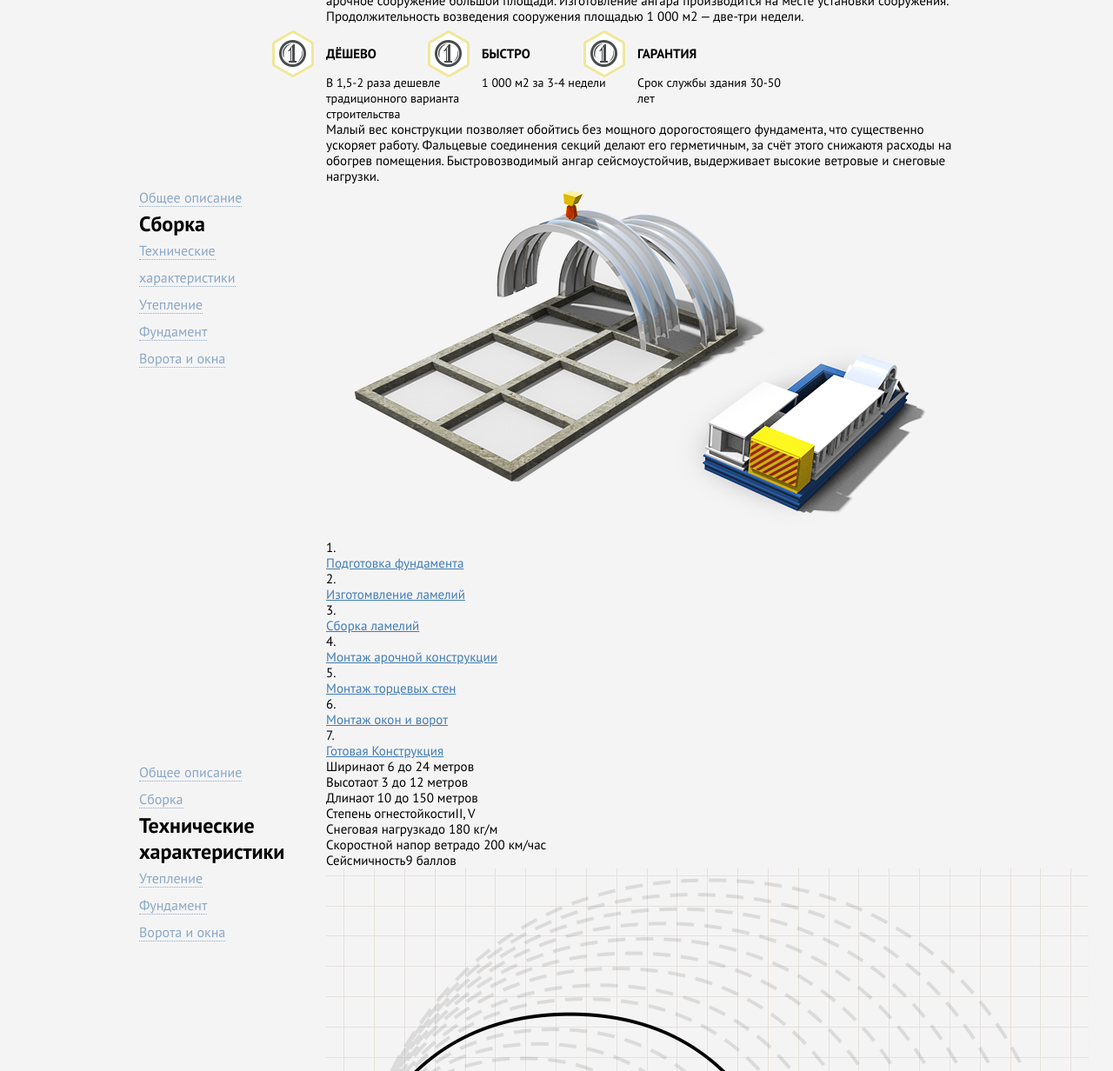
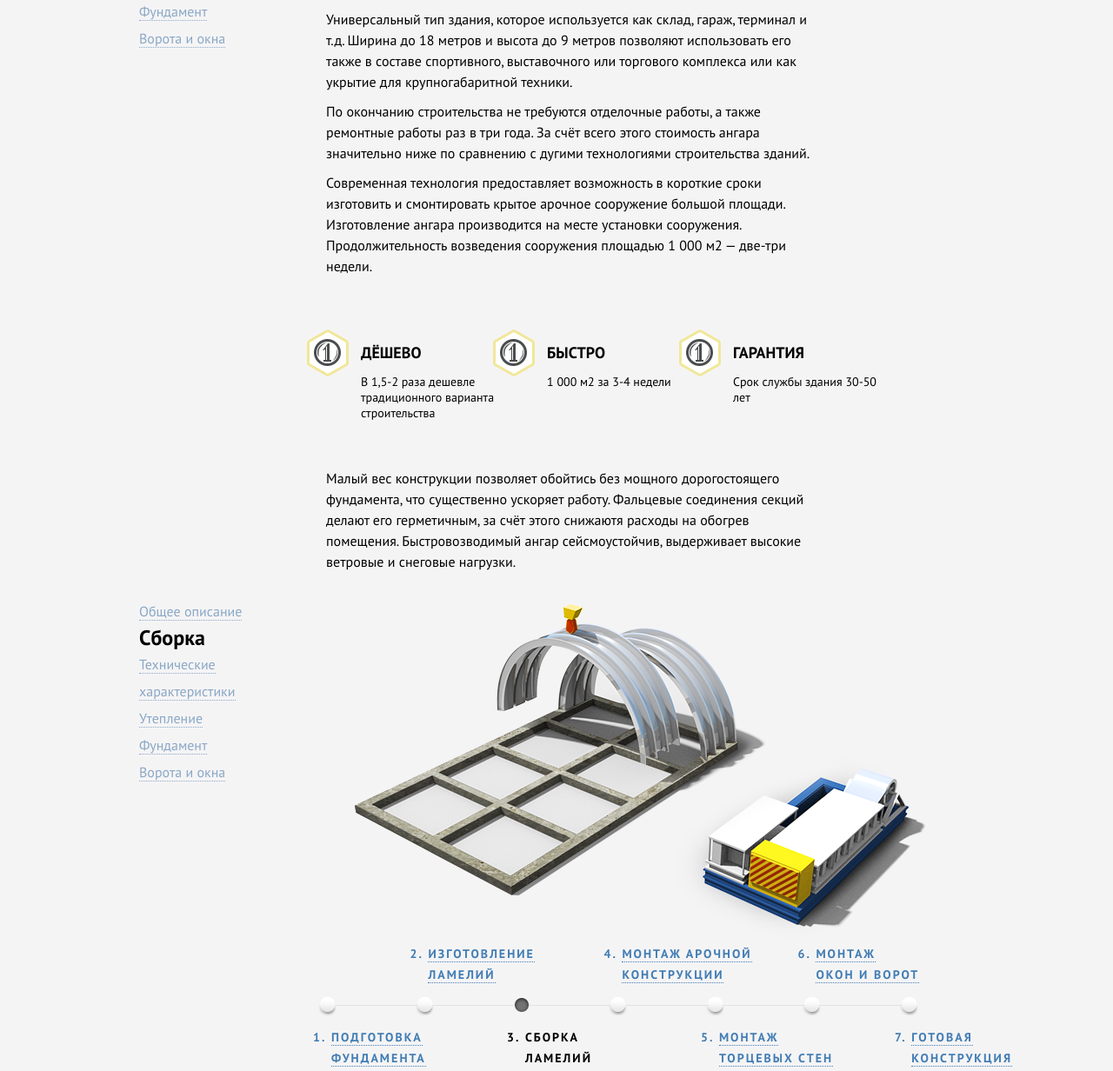
Before and after one commit to wd5/1-angari, a plain HTML site: page markup/technology.html in a window 1280 px wide. Shown: the part 339-1571 px from the top of the page at 87% size. Drawn offline with Linux system fonts and the light colour scheme.

Commit message:
tech page styles. halfway

```diff
--- a/markup/static/css/style.css
+++ b/markup/static/css/style.css
@@ -307,12 +307,17 @@ a:visited {
     display: inline-block;
     margin: 20px 0 0 0;
 }
+.tech-description {
+    margin-top: 90px;
+    margin-bottom: -24px;
+}
 .tech-left-column {
     width: 180px;
     padding-right: 35px;
 }
 .tech-right-column {
     width: 745px;
+    margin-top: -18px;
 }
 .tech-nav {
     line-height: 30px;
@@ -330,10 +335,151 @@ a:visited {
 .advantages-tech {
     color: black;
 }
+.advantages-text {
+    width: 560px;
+    margin-top: 54px;
+    margin-bottom: 54px;
+}
+.advantages-text {
+    font-size: 16px;
+    line-height: 24px;
+}
+.advantages-text p {
+    margin-bottom: 10px;
+}
+.advantages-badge-p {
+    line-height: 18px;
+    font-size: 14px;
+}
 .advantages-tech li {
     display: inline-block;
     vertical-align: top;
-    width: 175px;
+    width: 170px;
+    margin-left: 40px;
+}
+.advantages-tech h3 {
+    font-weight: bold;
+    font-size: 18px;
+}
+.assembly-slider-controls {
+    margin-top: 30px;
+    margin-left: 50px;
+    margin-right: -100px;
+    font-weight: bold;
+    font-size: 14px;
+    letter-spacing: 2px;
+    line-height: 24px;
+    color: #417db4;
+}
+.assembly-slider-controls a {
+    text-decoration: none;
+    border-bottom: 1px dotted;
+}
+.assembly-slider-controls:after {
+    content: '';
+    display: block;
+    position: relative;
+    top: -19px;
+    left: -40px;
+    width: 660px;
+    border-top: 1px #e2e2e2 solid;
+}
+.assembly-slider-controls li {
+    display: inline-block;
+    vertical-align: top;
+    margin-left: -65px;
+    position: relative;
+    cursor: pointer;
+}
+.assembly-slider-controls li.current {
+    cursor: default;
+    color: black;
+}
+.assembly-slider-controls li:before {
+    content: '';
+    display: block;
+    position: absolute;
+    width: 22px;
+    height: 22px;
+    background: url(../images/assembly-slider-button.png);
+    z-index: 2;
+}
+.assembly-slider-controls li.current:before {
+    background: url(../images/assembly-slider-button-active.png);
+    cursor: default;
+}
+.assembly-slider-controls .even {
+    top: -42px;
+}
+.assembly-slider-controls .even:before {
+    bottom: -35px;
+    left: 5px;
+}
+.assembly-slider-controls .odd {
+    top: 54px;
+}
+.assembly-slider-controls .odd:before {
+    top: -35px;
+    left: 5px;
+}
+.assembly-slider-controls h3,
+.assembly-slider-controls p {
+    display: inline-block;
+    vertical-align: top;
+}
+.assembly-slider-controls p {
+    width: 150px;
+}
+.tech-right-column {
+    margin-top: 0;
+}
+.tech-stats {
+    margin-top: 130px;
+}
+.stats-list li {
+    margin-bottom: 16px;
+}
+.stats-list li:after {
+    content: '';
+    display: block;
+    position: relative;
+    top: -5px;
+    border-bottom: 2px #b8b8b8 dotted;
+    z-index: -1;
+}
+.stats-list .value,
+.stats-list .title {
+    background: #f5f4f5;
+}
+.stats-list .title {
+    font-size: 16px;
+}
+.stats-list .value {
+    float: right;
+    font-weight: bold;
+    font-size: 18px;
+}
+.size-chooser .height-chooser,
+.size-chooser-img {
+    display: inline-block;
+}
+.width-chooser li {
+    display: inline-block;
+}
+.width-chooser span,
+.width-chooser a {
+    display: block;
+}
+.width-chooser,
+.size-chooser-img {
+    margin-top: 30px;
+    margin-left: -220px;
+}
+.width-chooser .label {
+    font-size: 14px;
+    font-weight: bold;
+    color: #9d9d9d;
+    letter-spacing: 1.5px;
 }
 .calc-form-header {
     position: relative;
--- a/markup/technology.html
+++ b/markup/technology.html
@@ -39,7 +39,7 @@
 
     <!-- main -->
     <section class="main">
-        <div class="description">
+        <div class="tech-description">
             <section class="column tech-left-column">
                 <ul class="tech-nav">
                     <li class="current">Общее описание</li>
@@ -56,7 +56,7 @@
                         <img src="media/images/advantage-cheap.png" class="advantage-icon">
                         <h3>ДЁШЕВО</h3>
 
-                        <p>В 1,5-2 раза дешевле
+                        <p class="advantages-badge-p">В 1,5-2 раза дешевле
                         традиционного варианта
                         строительства</p>
                     </li>
@@ -64,25 +64,27 @@
                         <img src="media/images/advantage-cheap.png" class="advantage-icon">
                         <h3>БЫСТРО</h3>
 
-                        <p>1 000 м2 за 3-4 недели</p>
+                        <p class="advantages-badge-p">1 000 м2 за 3-4 недели</p>
                     </li>
                     <li>
                         <img src="media/images/advantage-cheap.png" class="advantage-icon">
                         <h3>ГАРАНТИЯ</h3>
 
-                        <p>Срок службы здания
+                        <p class="advantages-badge-p">Срок службы здания
                         30-50 лет</p>
                     </li>
                 </ul>
+                <div class="advantages-text">
                     <p>Универсальный тип здания, которое используется как склад, гараж, терминал и т.д. Ширина до 18 метров и высота до 9 метров позволяют использовать его также в составе спортивного, выставочного или торгового комплекса или как укрытие для крупногабаритной техники.</p>
                     <p>По окончанию строительства не требуются отделочные работы, а также ремонтные работы раз в три года. За счёт всего этого стоимость ангара значительно ниже по сравнению с дугими технологиями строительства зданий.</p>
                     <p>Современная технология предоставляет возможность в короткие сроки изготовить и смонтировать крытое арочное сооружение большой площади. Изготовление ангара производится на месте установки сооружения. Продолжительность возведения сооружения площадью 1 000 м2 — две-три недели.</p>
+                </div>
                 <ul class="advantages advantages-tech">
                     <li>
                         <img src="media/images/advantage-cheap.png" class="advantage-icon">
                         <h3>ДЁШЕВО</h3>
 
-                        <p>В 1,5-2 раза дешевле
+                        <p class="advantages-badge-p">В 1,5-2 раза дешевле
                         традиционного варианта
                         строительства</p>
                     </li>
@@ -90,17 +92,19 @@
                         <img src="media/images/advantage-cheap.png" class="advantage-icon">
                         <h3>БЫСТРО</h3>
 
-                        <p>1 000 м2 за 3-4 недели</p>
+                        <p class="advantages-badge-p">1 000 м2 за 3-4 недели</p>
                     </li>
                     <li>
                         <img src="media/images/advantage-cheap.png" class="advantage-icon">
                         <h3>ГАРАНТИЯ</h3>
 
-                        <p>Срок службы здания
+                        <p class="advantages-badge-p">Срок службы здания
                         30-50 лет</p>
                     </li>
                 </ul>
+                <div class="advantages-text">
                     <p>Малый вес конструкции позволяет обойтись без мощного дорогостоящего фундамента, что существенно ускоряет работу. Фальцевые соединения секций делают его герметичным, за счёт этого снижаютя расходы на обогрев помещения. Быстровозводимый ангар сейсмоустойчив, выдерживает высокие ветровые и снеговые нагрузки.</p>
+                </div>
             </section>
         </div>
         <div class="assembly">
@@ -121,31 +125,31 @@
                 <ul class="assembly-slider-controls">
                     <li class="odd">
                         <h3>1.</h3>
-                        <p><a href="">Подготовка фундамента</a></p>
+                        <p><a href="">ПОДГОТОВКА ФУНДАМЕНТА</a></p>
                     </li>
                     <li class="even">
                         <h3>2.</h3>
-                        <p><a href="">Изготомвление ламелий</a></p>
+                        <p><a href="">ИЗГОТОВЛЕНИЕ ЛАМЕЛИЙ</a></p>
                     </li>
                     <li class="current odd">
                         <h3>3.</h3>
-                        <p><a href="">Сборка ламелий</a></p>
+                        <p>СБОРКА <br>ЛАМЕЛИЙ</p>
                     </li>
                     <li class="even">
                         <h3>4.</h3>
-                        <p><a href="">Монтаж арочной конструкции</a></p>
+                        <p><a href="">МОНТАЖ АРОЧНОЙ КОНСТРУКЦИИ</a></p>
                     </li>
                     <li class="odd">
                         <h3>5.</h3>
-                        <p><a href="">Монтаж торцевых стен</a></p>
+                        <p><a href="">МОНТАЖ <br>ТОРЦЕВЫХ СТЕН</a></p>
                     </li>
                     <li class="even">
                         <h3>6.</h3>
-                        <p><a href="">Монтаж окон и ворот</a></p>
+                        <p><a href="">МОНТАЖ <br>ОКОН И ВОРОТ</a></p>
                     </li>
                     <li class="odd">
                         <h3>7.</h3>
-                        <p><a href="">Готовая Конструкция</a></p>
+                        <p><a href="">ГОТОВАЯ <br>КОНСТРУКЦИЯ</a></p>
                     </li>
                 </ul>
             </section>
@@ -162,7 +166,7 @@
                 </ul>
             </section>
             <section class="column tech-right-column">
-                <ul class="stats">
+                <ul class="stats-list">
                     <li><span class="title">Ширина</span><span class="value">от 6 до 24 метров</span></li>
                     <li><span class="title">Высота</span><span class="value">от 3 до 12 метров</span></li>
                     <li><span class="title">Длина</span><span class="value">от 10 до 150 метров</span></li>
@@ -171,8 +175,9 @@
                     <li><span class="title">Скоростной напор ветра</span><span class="value">до 200 км/час</span></li>
                     <li><span class="title">Сейсмичность</span><span class="value">9 баллов</span></li>
                 </ul>
-                <img src="media/images/fake-size-chooser.png" alt="">
-                <ul class="size-chooser height-chooser">
+                <div class="size-chooser">
+                    <img class="size-chooser-img" src="media/images/fake-size-chooser.png" alt="">
+                    <ul class="size-chooser-list height-chooser">
                         <li><a href="">12 m</a></li>
                         <li><a href="">11.5 m</a></li>
                         <li><a href="">11 m</a></li>
@@ -193,27 +198,28 @@
                         <li><a href="">3.5 m</a></li>
                         <li><a href="">3 m</a></li>
                     </ul>
-                <ul class="size-chooser width-chooser">
-                    <li><a href="">6 m</a></li>
-                    <li><a href="">7 m</a></li>
-                    <li><a href="">8 m</a></li>
-                    <li><a href="">9 m</a></li>
-                    <li><a href="">10 m</a></li>
-                    <li><a href="">11 m</a></li>
-                    <li><a href="">12 m</a></li>
-                    <li><a href="">13 m</a></li>
-                    <li><a href="">14 m</a></li>
-                    <li class="current">15 m</li>
-                    <li><a href="">16 m</a></li>
-                    <li><a href="">17 m</a></li>
-                    <li><a href="">18 m</a></li>
-                    <li><a href="">19 m</a></li>
-                    <li><a href="">20 m</a></li>
-                    <li><a href="">21 m</a></li>
-                    <li><a href="">22 m</a></li>
-                    <li><a href="">23 m</a></li>
-                    <li><a href="">24 m</a></li>
+                    <ul class="size-chooser-list width-chooser">
+                        <li><span class="label">ШИРИНА</span><span class="value">6 m</span></li>
+                        <li><span class="label">ШИРИНА</span><span class="value">7 m</span></li>
+                        <li><span class="label">ШИРИНА</span><span class="value">8 m</span></li>
+                        <li><span class="label">ШИРИНА</span><span class="value">9 m</span></li>
+                        <li><span class="label">ШИРИНА</span><span class="value">10 m</span></li>
+                        <li><span class="label">ШИРИНА</span><span class="value">11 m</span></li>
+                        <li><span class="label">ШИРИНА</span><span class="value">12 m</span></li>
+                        <li><span class="label">ШИРИНА</span><span class="value">13 m</span></li>
+                        <li><span class="label">ШИРИНА</span><span class="value">14 m</span></li>
+                        <li class="current"><span class="label">ШИРИНА</span><span class="value">15 m</span></li>
+                        <li><span class="label">ШИРИНА</span><span class="value">16 m</span></li>
+                        <li><span class="label">ШИРИНА</span><span class="value">17 m</span></li>
+                        <li><span class="label">ШИРИНА</span><span class="value">18 m</span></li>
+                        <li><span class="label">ШИРИНА</span><span class="value">19 m</span></li>
+                        <li><span class="label">ШИРИНА</span><span class="value">20 m</span></li>
+                        <li><span class="label">ШИРИНА</span><span class="value">21 m</span></li>
+                        <li><span class="label">ШИРИНА</span><span class="value">22 m</span></li>
+                        <li><span class="label">ШИРИНА</span><span class="value">23 m</span></li>
+                        <li><span class="label">ШИРИНА</span><span class="value">24 m</span></li>
                     </ul>
+                </div>
                 <div class="print-box">
                     <p>Специальная версия
                     для печати на А4</p>
```
Also changed, not shown: markup/static/images/assembly-slider-button-active.png (added), markup/static/images/assembly-slider-button.png (added). Lines whose indentation alone changed are shown as unchanged.
